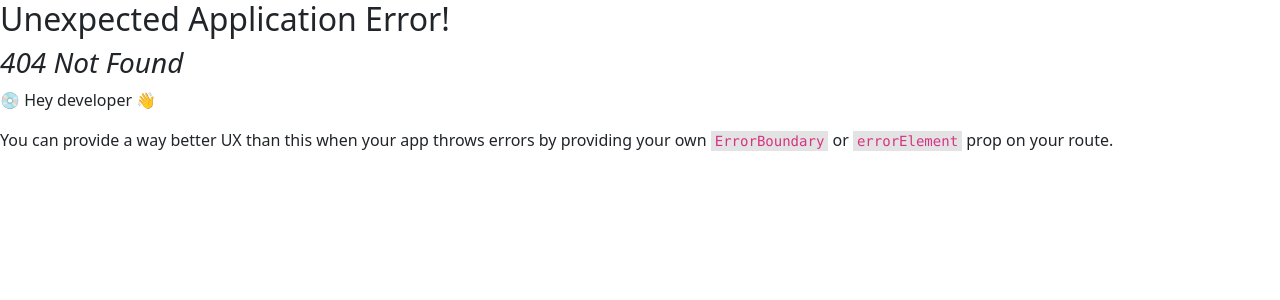
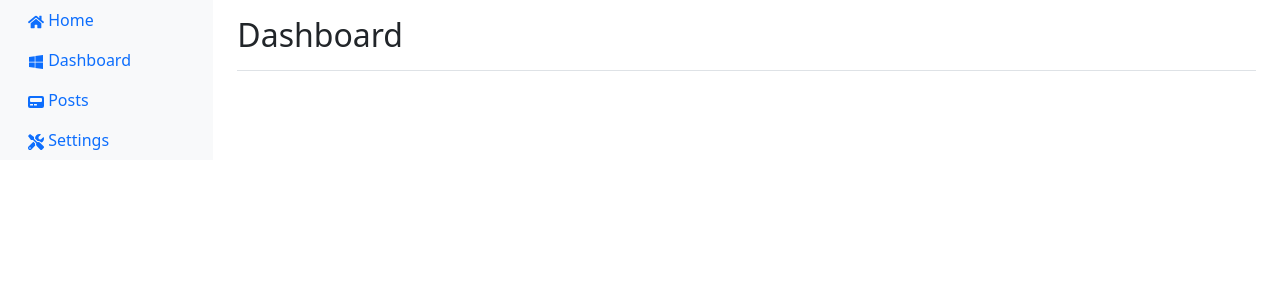
Before and after one commit to realmintech/reactBlog, a React (Create React App) app in the folder my-react-app/: page /Dashboard in a window 1280 px wide. Before the commit this address had no page. Shown: the top 300 px of the page. Built offline with nearby package versions, Linux system fonts and the light colour scheme.

Commit message:
Dashboard initiation

```diff
--- a/my-react-app/src/App.js
+++ b/my-react-app/src/App.js
@@ -8,6 +8,7 @@ import Navbar from "./components/common/navbar/Navbar";
 import Footer from "./components/common/footer/Footer";
 import Login from "./components/login_register/login/Login";
 import Register from "./components/login_register/register/Register";
+import Dashboard from "./pages/dashboard/Dashboard";
 
 export default function App() {
     const Layout = () => {
@@ -52,6 +53,10 @@ const router = createBrowserRouter([
     path: "/Register",
     element: <Register />,
   },
+  {
+    path: "/Dashboard",
+    element: <Dashboard />,
+  },
 ]);
 return (
   <div>
--- a/my-react-app/src/Components/login_register/register/Register.jsx
+++ b/my-react-app/src/Components/login_register/register/Register.jsx
@@ -16,7 +16,7 @@ export default function Register() {
   const submitHandler = (e) => {
     e.preventDefault();
     if (password !== confirmPassword) {
-      console.log("Passwords do not match");
+      console.log(response.data);
     } else {
       dispatch(register(email, username, password, confirmPassword));
     }
@@ -39,8 +39,22 @@ export default function Register() {
         style={{ width: "40%", margin: "auto", marginTop: "100px" }}
       >
         <div className="form_container bg-white p-5 ">
-          {message && alert}
           <form>
+            <div
+              className={`alert ${
+                Response.data ? "alert-success" : "alert-danger"
+              } alert-dismissible fade show`}
+              role="alert"
+              >
+              {Response.data}
+              <button
+                type="button"
+                className="btn-close"
+                data-bs-dismiss="alert"
+                aria-label="Close"
+              >
+              </button>
+            </div>
             <h3 className="text-center">Register</h3>
             <div className="mb-2">
               <label htmlFor="username">Username</label>
@@ -94,7 +108,7 @@ export default function Register() {
               >
                 Register
               </button>
-                <Navigate to="/login" />
+              <Navigate to="" />
             </div>
             <p className="text-center">
               Already have an account? <a href="/Login">Login</a>
--- /dev/null
+++ b/my-react-app/src/Pages/dashboard/Dashboard.jsx
@@ -0,0 +1,47 @@
+import React from "react";
+import { FaPager, FaHome, FaWindows, FaTools } from "react-icons/fa";
+
+
+export default function Dashboard() {
+  return (
+    <>
+      <div className="container-fluid">
+        <div className="row">
+          <nav className="col-md-3 col-lg-2 d-md-block bg-light sidebar">
+            <div className="sidebar-sticky" style={{height: '100%'}}>
+              <ul className="nav flex-column">
+                <li className="nav-item">
+                  <a className="nav-link active" href="/">
+                    <FaHome /> Home
+                  </a>
+                </li>
+                <li className="nav-item">
+                  <a className="nav-link" href="\">
+                    <FaWindows /> Dashboard
+                  </a>
+                </li>
+                <li className="nav-item">
+                  <a className="nav-link" href="\">
+                   <FaPager /> Posts
+                  </a>
+                </li>
+                <li className="nav-item">
+                  <a className="nav-link" href="\">
+                    <FaTools /> Settings
+                  </a>
+                </li>
+              </ul>
+            </div>
+          </nav>
+
+          <main role="main" className="col-md-9 ml-sm-auto col-lg-10 px-md-4">
+            <div className="d-flex justify-content-between flex-wrap flex-md-nowrap align-items-center pt-3 pb-2 mb-3 border-bottom">
+              <h1 className="h2">Dashboard</h1>
+            </div>
+
+          </main>
+        </div>
+      </div>
+    </>
+  );
+}
--- a/my-react-app/src/actions/userActions.js
+++ b/my-react-app/src/actions/userActions.js
@@ -47,7 +47,7 @@ export const register =
         password,
         confirmPassword,
       });
-      console.log("Success:", response.data);
+      // console.log("Success:", response.data);
       dispatch({
         type: USER_REGISTRATION_SUCCESS,
         payload: response.data,
@@ -60,6 +60,6 @@ export const register =
             ? error.response.data.message
             : error.message,
       });
-      console.log("this is error msg:", error.response.data.message);
+      // console.log("this is error msg:", error.response.data.message);
     }
   };
```
Also changed, not shown: my-react-app/src/Components/toast/Toast.jsx (deleted, +0 -31 lines), my-react-app/src/Components/toast/Warning.jsx (deleted, +0 -31 lines).
